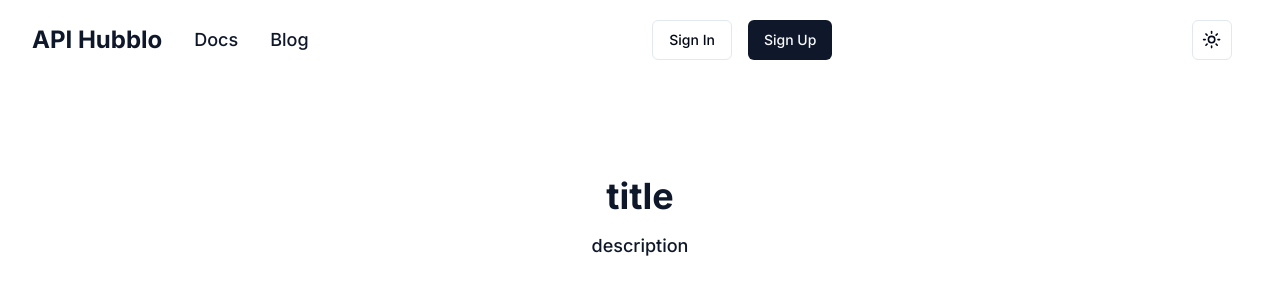
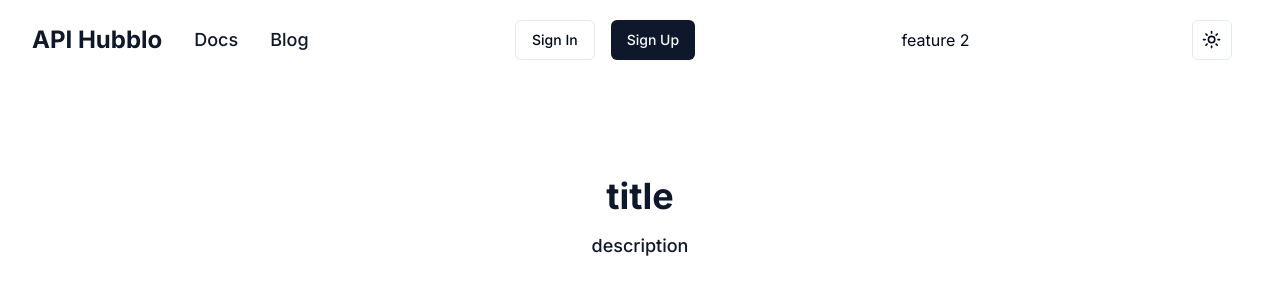
Before and after one commit to codewithabdou/ApiHub-Projet-2CSSIL-Frontend, a Next.js app: page / in a window 1280 px wide. Shown: the top 300 px of the page. Built offline with nearby package versions, Linux system fonts and the light colour scheme.

Commit message:
fetaure 2

```diff
--- a/app/components/Shared/Navbar.tsx
+++ b/app/components/Shared/Navbar.tsx
@@ -32,6 +32,7 @@ const Navbar = () => {
           <Button>Sign Up</Button>
         </Link>
       </div>
+      feature 2
       <ThemeToggle />
     </header>
   );
```
